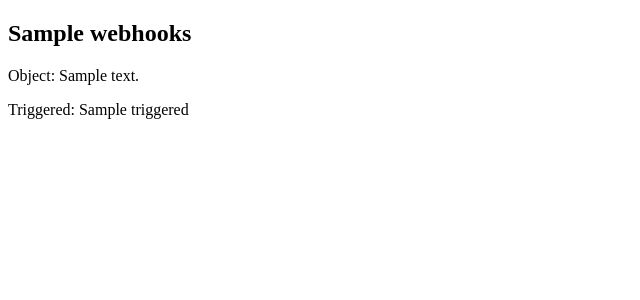
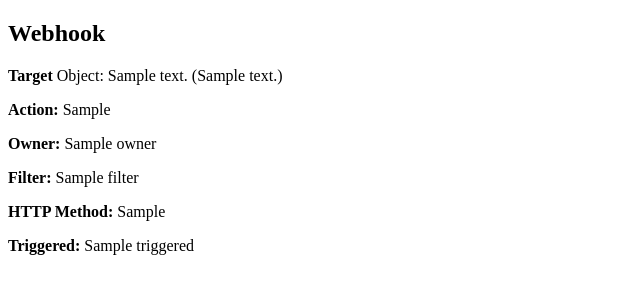
Before and after one commit to n3storm/django-webhooks, a Python web app: template webhooks/templates/webhooks/action.html in a window 1280 px wide. Shown: the top 300 px of the page, without its empty margins (0-640 px from the left). Run offline with Jinja, Linux system fonts and the light colour scheme; the template is opened without the code that fills it: most values are stand-ins (such as "Sample title", 1, 10 or a date in 2020).

Commit message:
Fix template having wrong varible name. Added more information.

```diff
--- a/webhooks/templates/webhooks/action.html
+++ b/webhooks/templates/webhooks/action.html
@@ -1,7 +1,13 @@
 {% extends "base.html" %}
 
 {% block body_content %}
-<h2>{{ webhooks }}</h2>
-<p>Object: {{ webhooks.content_object }}</p>
-<p>Triggered: {{ webhooks.triggered }}</p>
+<h2>Webhook</h2>
+
+<p><strong>Target</strong> Object: {{ webhook.content_object }} ({{ webhook.content_type }})</p>
+<p><strong>Action:</strong> {{ webhook.get_action_display }}</p>
+<p><strong>Owner:</strong> {{ webhook.owner }}</p>
+<p><strong>Filter:</strong> {{ webhook.filter }}</p>
+<p><strong>HTTP Method:</strong> {{ webhook.get_method_display }}</p>
+<p><strong>Triggered:</strong> {{ webhook.triggered }}</p>
+
 {% endblock %}
```
